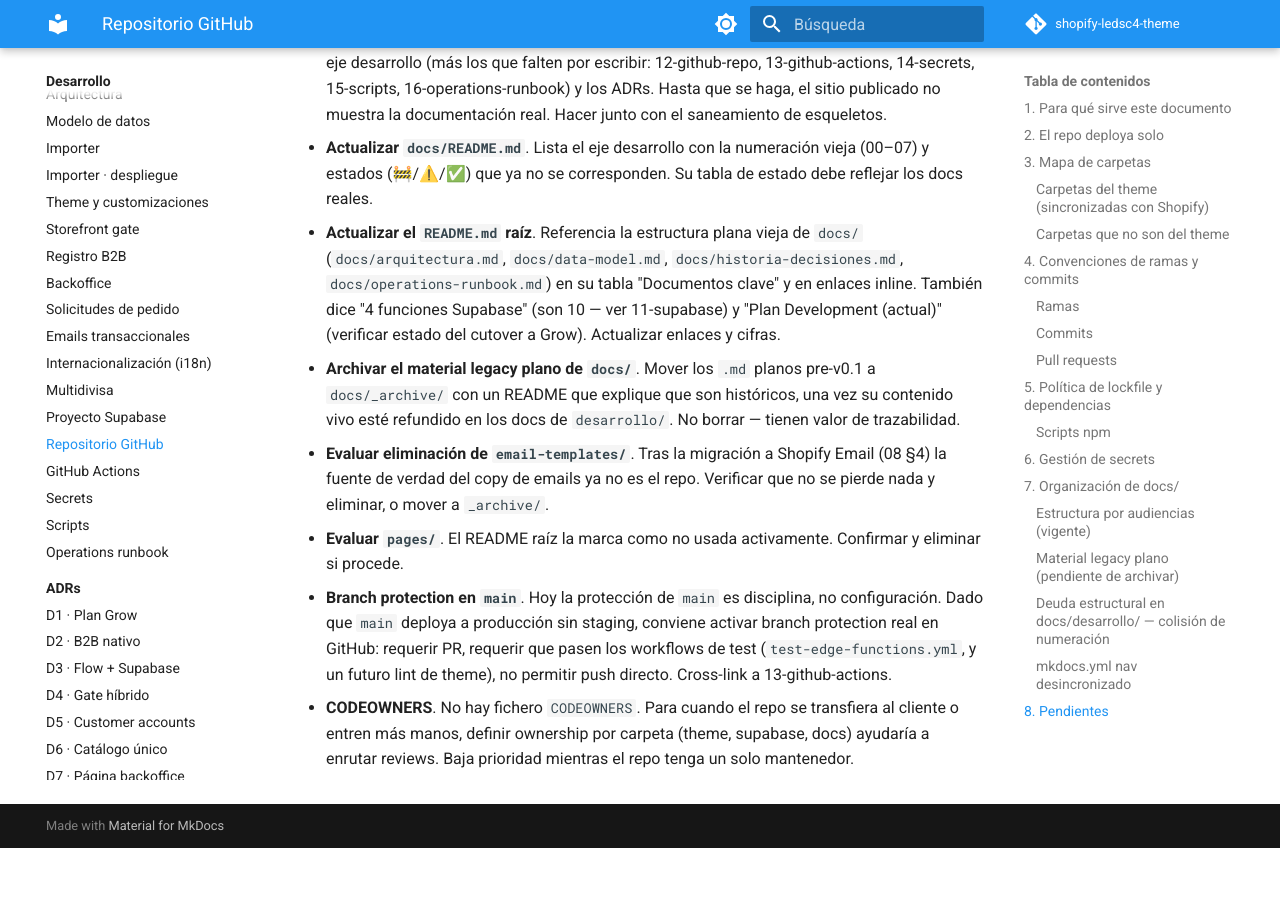
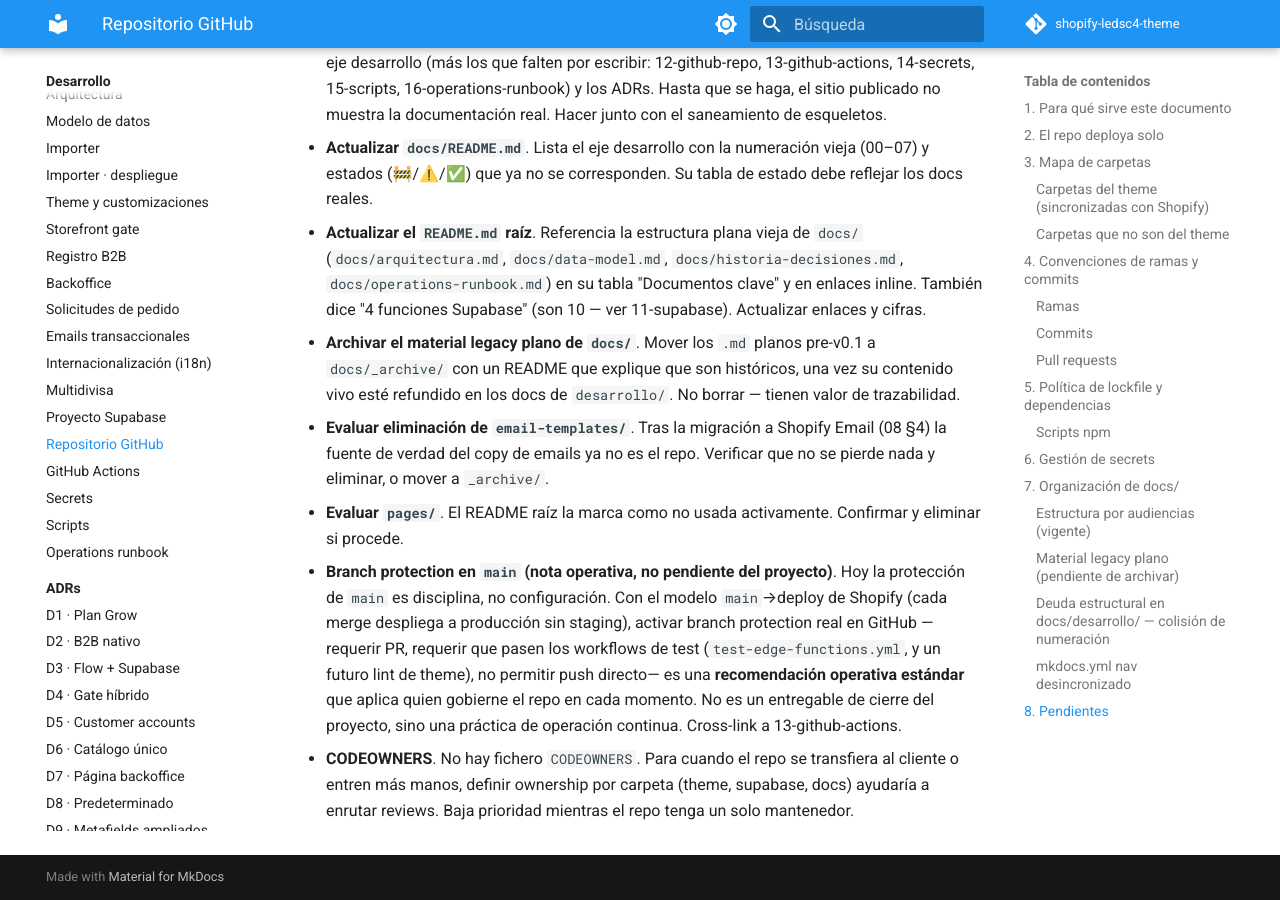
Before and after one commit to danielpenamad/shopify-ledsc4-theme, an MkDocs documentation site: the page built from docs/desarrollo/12-github-repo.md, in a window 1280 px wide and 900 px high, scrolled down 6972 px. Built offline with MkDocs 1.6.1 and Material for MkDocs 9.7.7, drawn with Linux system fonts in a browser that asks for light colours; comment, search, counter and statistics services are not loaded; before the commit the page ends 7820 px from its top, so only the background shows below that.

Commit message:
docs: cierre de calidad — corregir pendientes obsoletos
Co-Authored-By: Claude Opus 4.7 (1M context) <noreply@anthropic.com>

```diff
--- a/docs/desarrollo/12-github-repo.md
+++ b/docs/desarrollo/12-github-repo.md
@@ -198,7 +198,7 @@ Esto es deuda de infraestructura de docs prioritaria: los docs se están escribi
 
 - **Actualizar `docs/README.md`**. Lista el eje desarrollo con la numeración vieja (00–07) y estados (🚧/⚠️/✅) que ya no se corresponden. Su tabla de estado debe reflejar los docs reales.
 
-- **Actualizar el `README.md` raíz**. Referencia la estructura plana vieja de `docs/` (`docs/arquitectura.md`, `docs/data-model.md`, `docs/historia-decisiones.md`, `docs/operations-runbook.md`) en su tabla "Documentos clave" y en enlaces inline. También dice "4 funciones Supabase" (son 10 — ver 11-supabase) y "Plan Development (actual)" (verificar estado del cutover a Grow). Actualizar enlaces y cifras.
+- **Actualizar el `README.md` raíz**. Referencia la estructura plana vieja de `docs/` (`docs/arquitectura.md`, `docs/data-model.md`, `docs/historia-decisiones.md`, `docs/operations-runbook.md`) en su tabla "Documentos clave" y en enlaces inline. También dice "4 funciones Supabase" (son 10 — ver 11-supabase). Actualizar enlaces y cifras.
 
 - **Archivar el material legacy plano de `docs/`**. Mover los `.md` planos pre-v0.1 a `docs/_archive/` con un README que explique que son históricos, una vez su contenido vivo esté refundido en los docs de `desarrollo/`. No borrar — tienen valor de trazabilidad.
 
@@ -206,6 +206,6 @@ Esto es deuda de infraestructura de docs prioritaria: los docs se están escribi
 
 - **Evaluar `pages/`**. El README raíz la marca como no usada activamente. Confirmar y eliminar si procede.
 
-- **Branch protection en `main`**. Hoy la protección de `main` es disciplina, no configuración. Dado que `main` deploya a producción sin staging, conviene activar branch protection real en GitHub: requerir PR, requerir que pasen los workflows de test (`test-edge-functions.yml`, y un futuro lint de theme), no permitir push directo. Cross-link a 13-github-actions.
+- **Branch protection en `main` (nota operativa, no pendiente del proyecto)**. Hoy la protección de `main` es disciplina, no configuración. Con el modelo `main`→deploy de Shopify (cada merge despliega a producción sin staging), activar branch protection real en GitHub —requerir PR, requerir que pasen los workflows de test (`test-edge-functions.yml`, y un futuro lint de theme), no permitir push directo— es una **recomendación operativa estándar** que aplica quien gobierne el repo en cada momento. No es un entregable de cierre del proyecto, sino una práctica de operación continua. Cross-link a 13-github-actions.
 
 - **CODEOWNERS**. No hay fichero `CODEOWNERS`. Para cuando el repo se transfiera al cliente o entren más manos, definir ownership por carpeta (theme, supabase, docs) ayudaría a enrutar reviews. Baja prioridad mientras el repo tenga un solo mantenedor.
```
Also changed, not shown: README.md (+2 -2 lines), docs/desarrollo/03-theme-customizaciones.md (+1 -3 lines), docs/desarrollo/06-backoffice.md (+1 -1 lines), docs/desarrollo/13-github-actions.md (+2 -2 lines), docs/desarrollo/16-operations-runbook.md (+1 -2 lines).
